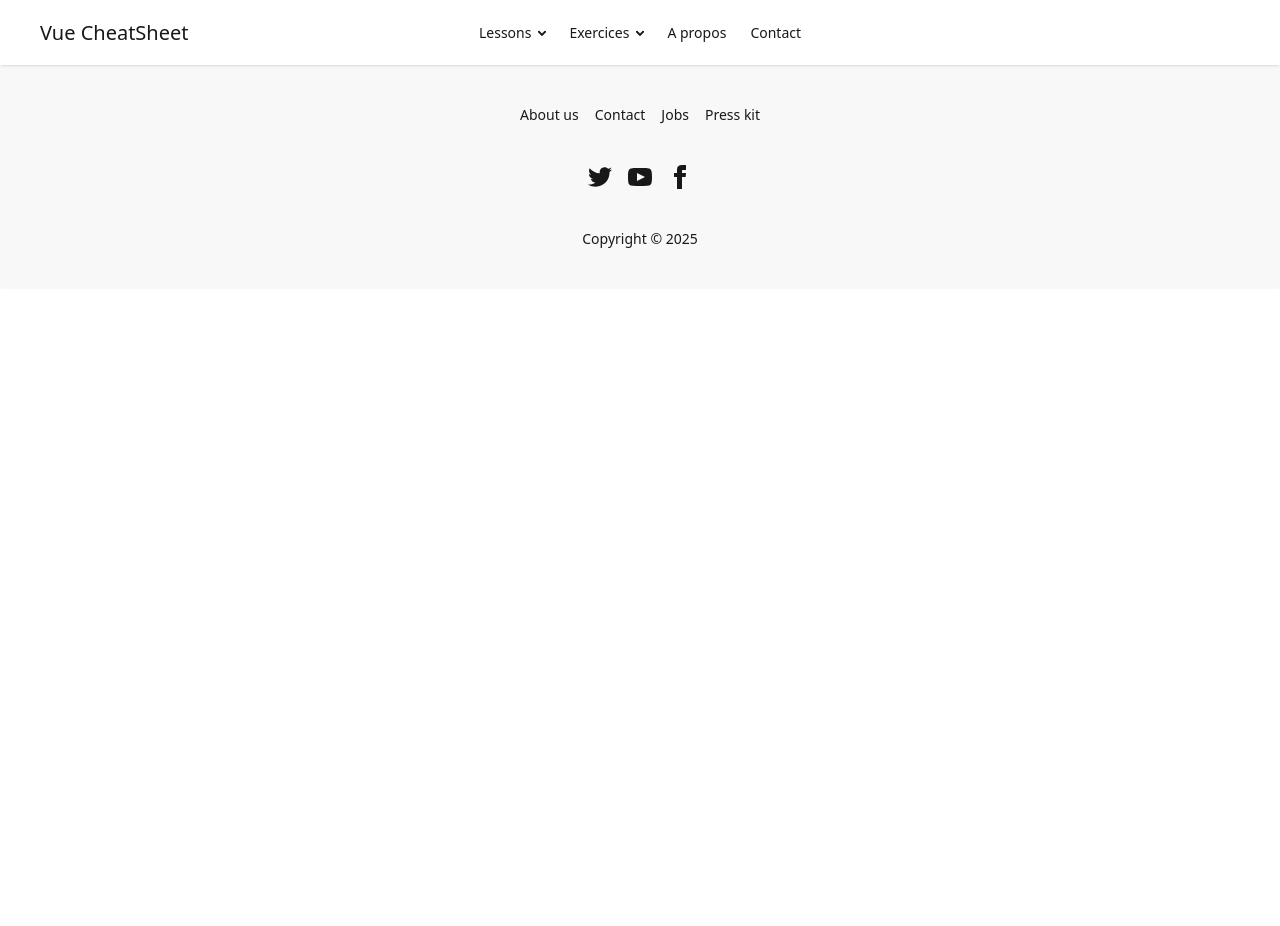
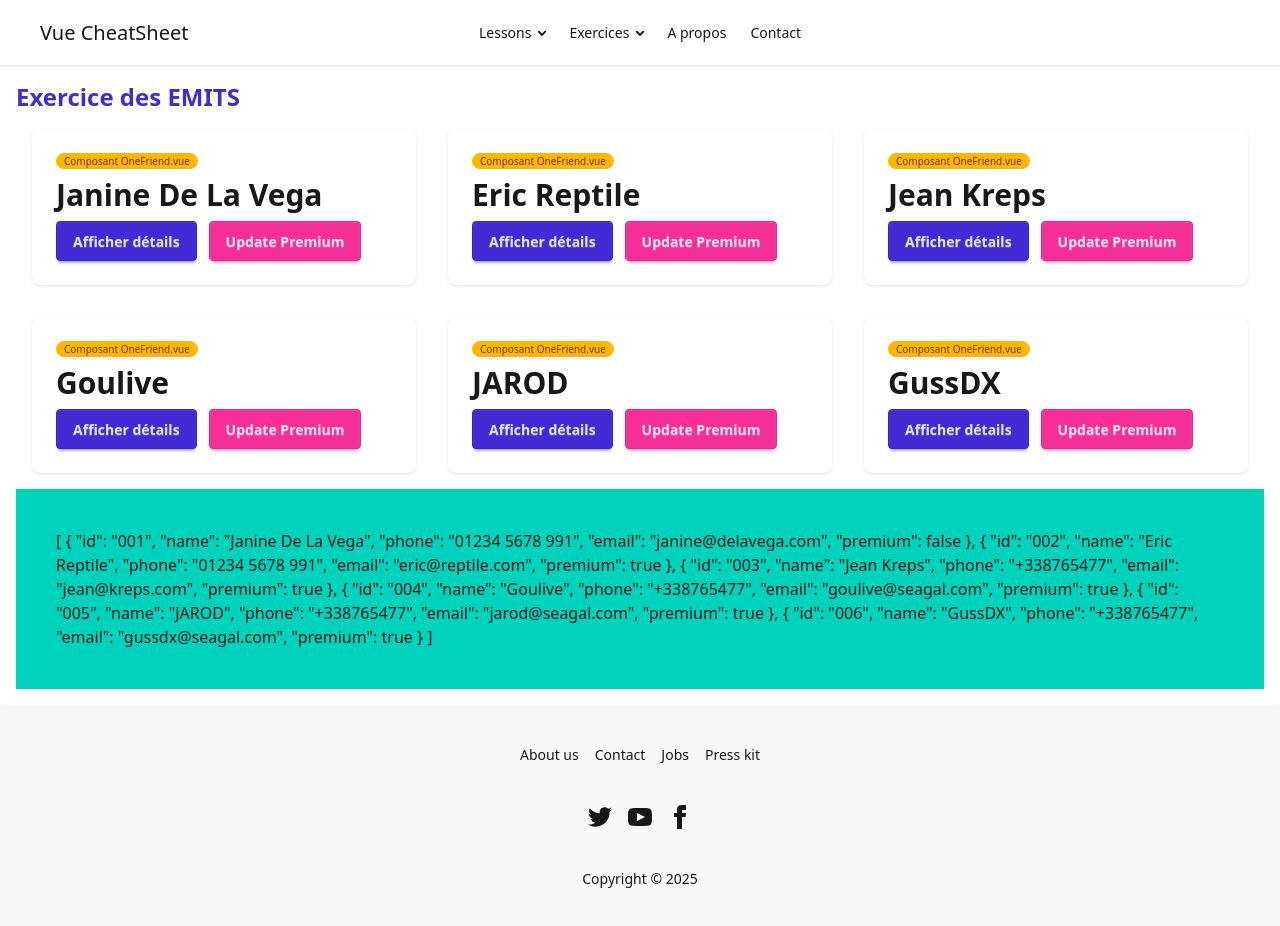
Before and after one commit to Naerys404/VueCheatSheet, a Vue app: page /exo-emit in a window 1280 px wide. Shown: the top 926 px of the page. Before the commit the page ends 800 px from the top, so only its background shows below. Built offline with nearby package versions, Linux system fonts and the light colour scheme.

Commit message:
exo emit

```diff
--- a/src/components/AppHeader.vue
+++ b/src/components/AppHeader.vue
@@ -55,6 +55,10 @@
                                     <router-link to="/props" class="hover:text-primary">Props : Parent vers
                                         enfant</router-link>
                                 </li>
+                                <li>
+                                    <router-link to="/emit" class="hover:text-primary">Emit : Enfant vers
+                                        parent</router-link>
+                                </li>
                             </ul>
                         </details>
                     </li>
@@ -95,12 +99,12 @@
                                     <router-link to="/exo-props" class="hover:text-primary">Exercice
                                         props</router-link>
                                 </li>
-                                <li>
-                                    <router-link to="/exo-pokeprops" class="hover:text-primary">Exercice
-                                        Pokemon props</router-link>
-                                </li>
                             </ul>
-                        </details>
+                    <li>
+                        <router-link to="/exo-emit" class="hover:text-primary">Exercice
+                            Emit</router-link>
+                    </li>
+                    </details>
                     </li>
                     <li>
                         <router-link to="/about" class="hover:text-primary">A propos</router-link>
@@ -158,6 +162,10 @@
                                 <router-link to="/props" class="hover:text-primary">Props : Parent vers
                                     enfant</router-link>
                             </li>
+                            <li>
+                                <router-link to="/emit" class="hover:text-primary">Emit : Enfant vers
+                                    parent</router-link>
+                            </li>
 
                         </ul>
                     </details>
@@ -211,6 +219,10 @@
                                 <router-link to="/exo-pokeprops" class="hover:text-primary">Exercice
                                     Pokemon props</router-link>
                             </li>
+                            <li>
+                                <router-link to="/exo-emit" class="hover:text-primary">Exercice
+                                    Emit</router-link>
+                            </li>
                         </ul>
                     </details>
                 </li>
--- /dev/null
+++ b/src/components/LikeButton.vue
@@ -0,0 +1,33 @@
+<template>
+    <div class="flex gap-2 bg-blue-500 p-4 rounded-xl">
+        <p> Ici le composant LikeButton</p>
+        <button class="btn btn-success" @click="like">Like</button>
+        <button class="btn btn-error" @click="unlike">Unlike</button>
+    </div>
+</template>
+
+<script setup>
+import { defineEmits, ref } from "vue";
+
+// Définition des événements émis par le composant
+// Phase 1 on déclare les events
+const emit = defineEmits(["liked", "unliked"]);
+const uneData = ref('uneDonnée');
+const uneAutreDonnee = ref(12);
+
+// Phase 2 on émet les events
+function like() {
+    // On EMIT un Event Custom
+    // emit("liked");
+    // On EMIT un Event Custom avec des données dedans
+    emit("liked", uneData.value, uneAutreDonnee.value);
+}
+// Phase 2 on émet les events
+function unlike() {
+    emit("unliked");
+}
+</script>
+
+<style scoped>
+/* Les styles sont gérés par DaisyUI et Tailwind, pas de CSS nécessaire ici. */
+</style>
--- a/src/components/OneFriend.vue
+++ b/src/components/OneFriend.vue
@@ -4,9 +4,9 @@
             <div class="card-body">
                 <span class="badge badge-xs badge-warning">Composant OneFriend.vue</span>
                 <div class="flex justify-between">
-                    <h2 class="text-3xl font-bold">{{name}}</h2>
+                    <h2 class="text-3xl font-bold">{{ name }}</h2>
                 </div>
-                <ul class="mt-6 flex flex-col gap-2 text-xs">
+                <ul class="mt-6 flex flex-col gap-2 text-xs" v-if="displayDetails">
                     <li>
                         <svg xmlns="http://www.w3.org/2000/svg" class="size-4 me-2 inline-block text-success"
                             fill="none" viewBox="0 0 24 24" stroke="currentColor">
@@ -33,9 +33,13 @@
                             fill="none" viewBox="0 0 24 24" stroke="currentColor">
                             <path stroke-linecap="round" stroke-linejoin="round" stroke-width="2" d="M5 13l4 4L19 7" />
                         </svg>
-                        <span class="badge" :class="premium ? 'badge-warning':'badge-ghost'">{{ premium ? 'Un ami en OR': 'Un ami en PLOMB' }}</span>
+                        <span class="badge" :class="premium ? 'badge-warning' : 'badge-ghost'">{{ premium ? 'Un ami en OR': 'Un ami en PLOMB' }}</span>
                     </li>
                 </ul>
+                <div class="flex gap-3">
+                    <button type="button" class="btn btn-primary" @click="toggleDetails">Afficher détails</button>
+                    <button type="button" class="btn btn-secondary" @click="eventPremium(id)">Update Premium</button>
+                </div>
 
             </div>
         </div>
@@ -43,27 +47,40 @@
 </template>
 
 <script setup lang="js">
-import { defineProps } from 'vue';
+import { defineProps,defineEmits, ref } from 'vue';
+
+let displayDetails = ref(false);
+
+const toggleDetails = () => {
+    displayDetails.value = !displayDetails.value ;}
+
+
+const emit = defineEmits(["mon-event-premium-update"]);
+
+const eventPremium = (id) => {
+    emit('mon-event-premium-update', id);
+}
+
 
 defineProps({
     id: {
-        type:String,
-        required:true,
+        type: String,
+        required: true,
     },
     name: {
-        type:String,
-        required:true,
+        type: String,
+        required: true,
     },
     phone: {
-        type:String,
-        required:true,
+        type: String,
+        required: true,
     },
     email: {
-        type:String,
-        required:true,
+        type: String,
+        required: true,
     },
-    premium:{
-        type:Boolean,
+    premium: {
+        type: Boolean,
     }
 
 })
--- a/src/router/index.js
+++ b/src/router/index.js
@@ -135,6 +135,11 @@
             component: () => import('../views/exercices/exo-props.vue')
         },
         {
+            path: '/exo-emit',
+            name: 'exo-emit',
+            component: () => import('../views/exercices/exercice-emit.vue')
+        },
+        {
             path: '/exo-pokeprops',
             name: 'exo-pokeprops',
             component: () => import('../views/exercices/exo-pokemonProps.vue')
@@ -144,6 +149,11 @@
             name: 'props',
             component: () => import('../views/lessons/lesson-props.vue')
         },
+        {
+            path: '/emit',
+            name: 'emit',
+            component: () => import('../views/lessons/lesson-emit.vue')
+        },
     ]
 
 });
--- /dev/null
+++ b/src/views/exercices/exercice-emit.vue
@@ -0,0 +1,70 @@
+<template>
+    <div class="container mx-auto p-4 justify-center flex flex-col">
+        <h1 class="text-2xl text-primary font-bold">Exercice des EMITS</h1>
+        <div class="flex flex-wrap">
+            <div v-for="amis in lesAmis">
+                <OneFriend v-on:mon-event-premium-update="parentUpdatePremium" :name="amis.name" :email="amis.email" :id="amis.id" :phone="amis.phone" :premium="amis.premium"/>
+            </div>
+            <div class="bg-accent p-10">{{ lesAmis }}</div>
+        </div>
+
+    </div>
+
+</template>
+
+<script setup lang="js">
+import { ref } from 'vue';
+import OneFriend from '../../components/OneFriend.vue';
+
+const parentUpdatePremium = (eventPremium) => {
+    let ami = lesAmis.value.find((ami)=> ami.id == eventPremium);
+    ami.premium = !ami.premium;
+}
+
+const lesAmis = ref([
+    {
+        id: '001',
+        name: 'Janine De La Vega',
+        phone: '01234 5678 991',
+        email: 'janine@delavega.com',
+        premium: false
+    },
+    {
+        id: '002',
+        name: 'Eric Reptile',
+        phone: '01234 5678 991',
+        email: 'eric@reptile.com',
+        premium: true
+    },
+    {
+        id: '003',
+        name: "Jean Kreps",
+        phone: '+338765477',
+        email: 'jean@kreps.com',
+        premium: true
+    },
+    {
+        id: '004',
+        name: "Goulive",
+        phone: '+338765477',
+        email: 'goulive@seagal.com',
+        premium: true
+    },
+    {
+        id: '005',
+        name: "JAROD",
+        phone: '+338765477',
+        email: 'jarod@seagal.com',
+        premium: true
+    },
+    {
+        id: '006',
+        name: "GussDX",
+        phone: '+338765477',
+        email: 'gussdx@seagal.com',
+        premium: true
+    }
+]);
+
+
+</script>
--- /dev/null
+++ b/src/views/lessons/lesson-emit.vue
@@ -0,0 +1,77 @@
+<template>
+    <div class="container mx-auto p-4 md:p-8">
+        <div class="text-center mb-8">
+            <h1 class="text-4xl md:text-5xl font-extrabold text-primary">Les Événements avec $emit en Vue.js</h1>
+            <p class="text-lg md:text-xl text-base-content opacity-75 mt-2">
+                En Vue.js, la méthode <code>$emit</code> permet à un composant enfant d'envoyer des événements
+                personnalisés au composant parent.
+            </p>
+        </div>
+
+        <section id="definition" class="mb-8">
+            <div class="card bg-base-100 shadow-xl rounded-box p-6">
+                <h2 class="card-title text-2xl font-bold mb-3">Qu'est-ce que $emit ?</h2>
+                <p class="text-base-content opacity-80">
+                    La méthode <strong>$emit</strong> est utilisée pour émettre un événement personnalisé depuis un
+                    composant enfant. Le parent peut écouter cet événement et réagir en conséquence.
+                </p>
+            </div>
+        </section>
+
+        <section id="example" class="mb-8">
+            <h2 class="font-bold text-2xl mb-3 text-center">Exemple avec $emit</h2>
+            <p class="text-base-content opacity-80 mb-4 text-center">
+                Voici un exemple où un composant enfant envoie des événements pour indiquer si un utilisateur a aimé ou
+                non une publication :
+            </p>
+            <div
+                class="flex flex-col md:flex-row items-center justify-center gap-4 p-6 bg-base-200 rounded-box shadow-md">
+                <div>
+                    <!-- Utilisez le composant comme ceci -->
+                    <LikeButton v-on:liked="handleLike" v-on:unliked="handleUnlike" />
+                </div>
+                <div>
+                    <p v-if="isLiked" class="badge badge-success text-white p-4 font-bold">Merci d'avoir aimé cette
+                        publication !</p>
+                    <p v-else class="badge badge-error text-white p-4 font-bold">Vous avez retiré votre like.</p>
+                </div>
+            </div>
+        </section>
+
+        <div class="text-center mt-8">
+            <p class="text-sm opacity-75">
+                Pour plus d'informations, consultez la
+                <a href="https://vuejs.org/guide/components/events.html" class="link link-hover link-primary"
+                    target="_blank">
+                    documentation officielle sur les événements personnalisés
+                </a>.
+            </p>
+        </div>
+    </div>
+</template>
+
+<script setup lang="ts">
+import { ref } from "vue";
+import LikeButton from "../../components/LikeButton.vue";
+// Gestion des événements émis par l'enfant
+const isLiked = ref<boolean>(false);
+
+function handleLike(eventpremiereData:any, eventdeuxiemeData:any): void {
+    console.log("On arrive a réagir quand ya un like");
+    console.log(eventpremiereData);
+    console.log(eventdeuxiemeData);
+
+
+    isLiked.value = true;
+}
+
+function handleUnlike(): void {
+    console.log("On arrive a réagir quand ya un Dislike");
+
+    isLiked.value = false;
+}
+</script>
+
+<style scoped lang="css">
+/* Les styles sont gérés par DaisyUI et Tailwind, pas de CSS nécessaire ici. */
+</style>
```
